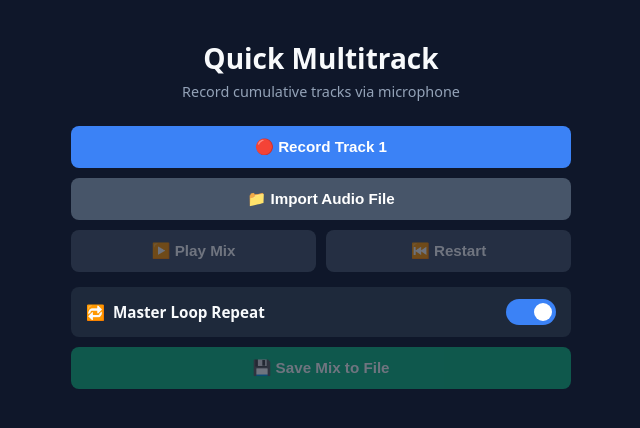
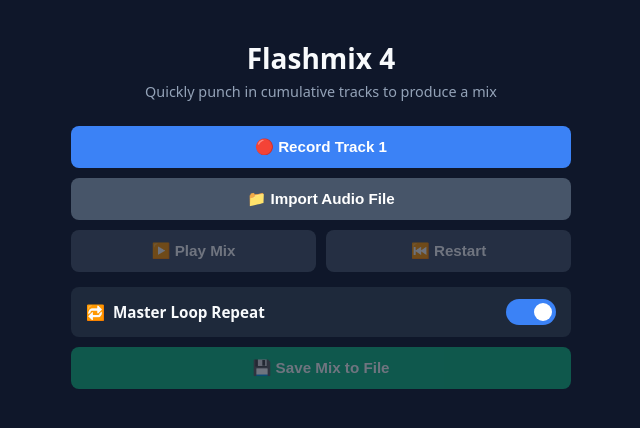
Before and after one commit to davidkmck/4-track, a plain HTML site: page index.html in a window 1280 px wide. Shown: the whole page, without its empty margins (319-959 px from the left). Drawn offline with Linux system fonts and the light colour scheme.

Commit message:
title updates

```diff
--- a/index.html
+++ b/index.html
@@ -3,7 +3,7 @@
 <head>
   <meta charset="UTF-8">
   <meta name="viewport" content="width=device-width, initial-scale=1.0">
-  <title>Quick Multitrack</title>
+  <title>Flashmix 4</title>
   <link rel="manifest" href="./manifest.json">
   <style>
     :root {
@@ -218,8 +218,8 @@
 <body>
 
   <main>
-    <h1>Quick Multitrack</h1>
-    <div class="subtitle">Record cumulative tracks via microphone</div>
+    <h1>Flashmix 4</h1>
+    <div class="subtitle">Quickly punch in cumulative tracks to produce a mix</div>
 
     <section id="controls-sector">
       <button id="record-btn" class="btn-record">🔴 Record Track 1</button>
```
